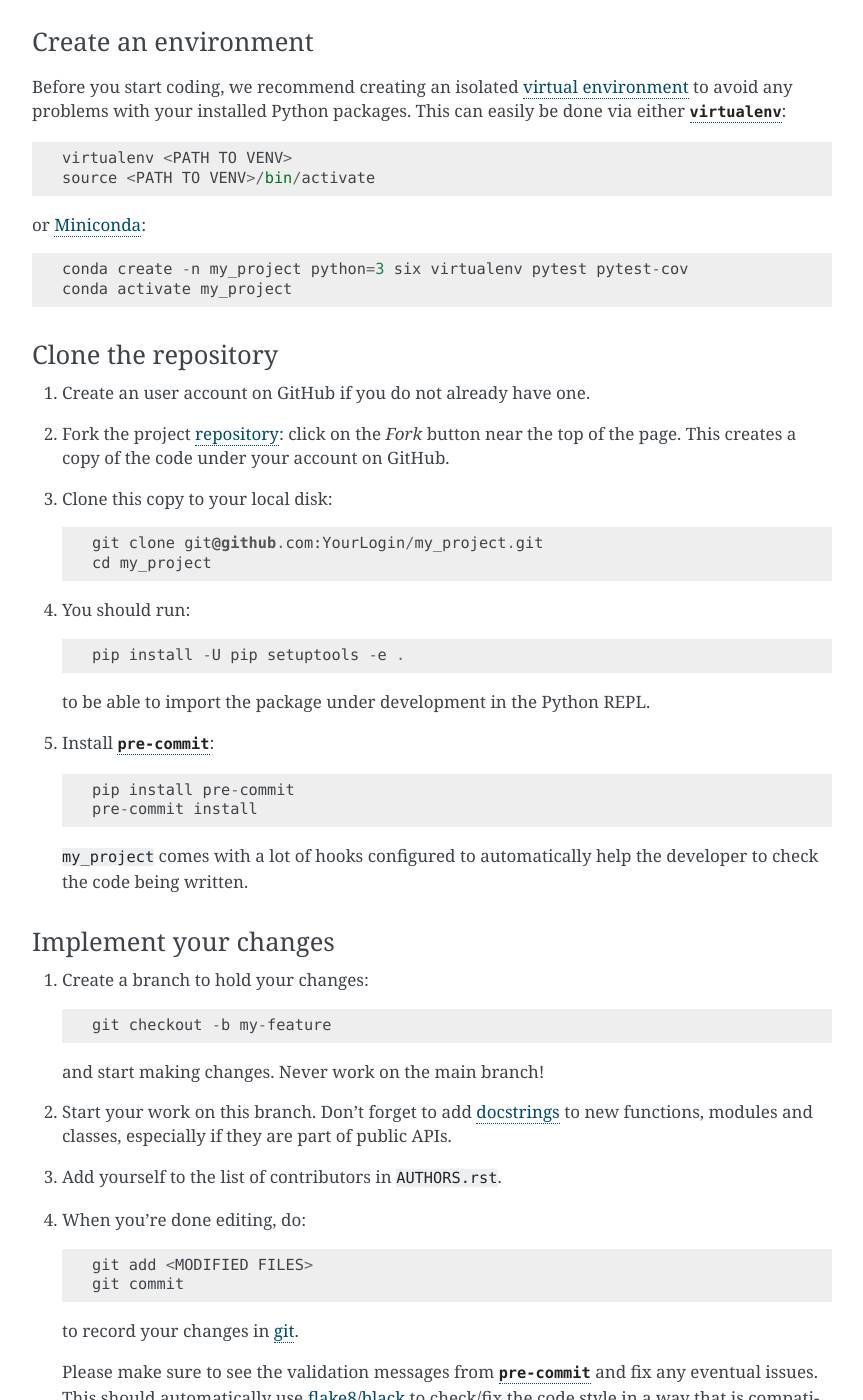
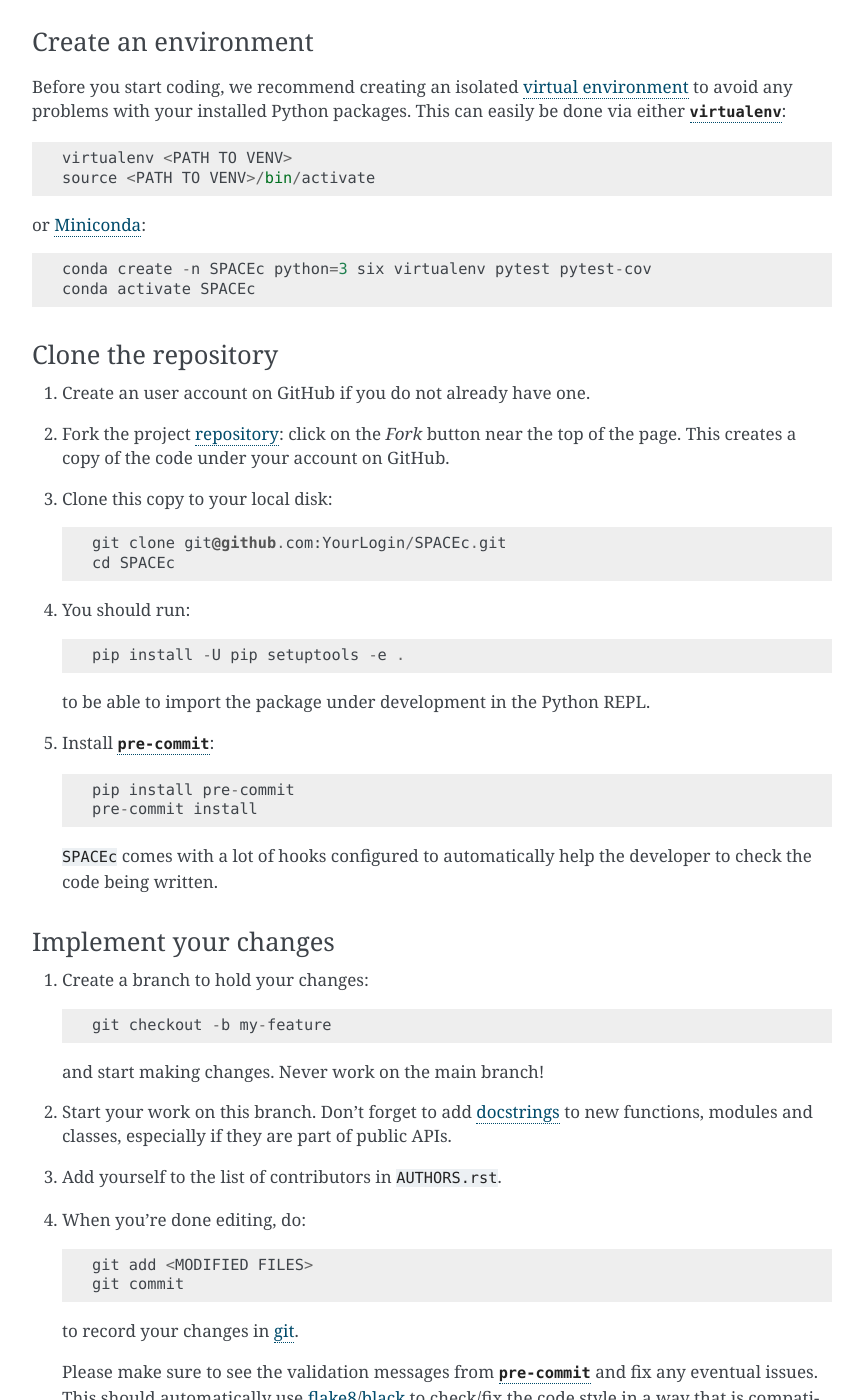
Before and after one commit to yuqiyuqitan/SPACEc, a Sphinx documentation site: the page built from docs/contributing.rst, in a window 1280 px wide and 1400 px high, scrolled down 1403 px. Shown: the whole window, without its empty margins (338-1201 px from the left). Built offline with Sphinx 7.4.7, drawn with Linux system fonts in a browser that asks for light colours; pages that are not in the unit, such as notebooks, are missing from menus; some of the changed text lies outside the part shown.

Commit message:
Prepare docs

```diff
--- a/CONTRIBUTING.rst
+++ b/CONTRIBUTING.rst
@@ -27,7 +27,7 @@
 Contributing
 ============
 
-Welcome to ``my_project`` contributor's guide.
+Welcome to ``SPACEc`` contributor's guide.
 
 This document focuses on getting any potential contributor familiarized
 with the development processes, but `other kinds of contributions`_ are also
@@ -46,7 +46,7 @@ guidelines.
 Issue Reports
 =============
 
-If you experience bugs or general issues with ``my_project``, please have a look
+If you experience bugs or general issues with ``SPACEc``, please have a look
 on the `issue tracker`_. If you don't see anything useful there, please feel
 free to fire an issue report.
 
@@ -65,10 +65,10 @@ you help us to identify the root cause of the issue.
 Documentation Improvements
 ==========================
 
-You can help improve ``my_project`` docs by making them more readable and coherent, or
+You can help improve ``SPACEc`` docs by making them more readable and coherent, or
 by adding missing information and correcting mistakes.
 
-``my_project`` documentation uses Sphinx_ as its main documentation compiler.
+``SPACEc`` documentation uses Sphinx_ as its main documentation compiler.
 This means that the docs are kept in the same repository as the project code, and
 that any documentation update is done in the same way was a code contribution.
 
@@ -80,7 +80,7 @@ that any documentation update is done in the same way was a code contribution.
 
    .. tip::
       Please notice that the `GitHub web interface`_ provides a quick way of
-      propose changes in ``my_project``'s files. While this mechanism can
+      propose changes in ``SPACEc``'s files. While this mechanism can
       be tricky for normal code contributions, it works perfectly fine for
       contributing to the docs, and can be quite handy.
 
@@ -131,8 +131,8 @@ This can easily be done via either |virtualenv|_::
 
 or Miniconda_::
 
-    conda create -n my_project python=3 six virtualenv pytest pytest-cov
-    conda activate my_project
+    conda create -n SPACEc python=3 six virtualenv pytest pytest-cov
+    conda activate SPACEc
 
 Clone the repository
 --------------------
@@ -142,8 +142,8 @@ Clone the repository
    page. This creates a copy of the code under your account on |the repository service|.
 #. Clone this copy to your local disk::
 
-    git clone git@github.com:YourLogin/my_project.git
-    cd my_project
+    git clone git@github.com:YourLogin/SPACEc.git
+    cd SPACEc
 
 #. You should run::
 
@@ -158,7 +158,7 @@ Clone the repository
     pip install pre-commit
     pre-commit install
 
-   ``my_project`` comes with a lot of hooks configured to automatically help the
+   ``SPACEc`` comes with a lot of hooks configured to automatically help the
    developer to check the code being written.
 
 Implement your changes
@@ -285,7 +285,7 @@ Releases
 
 If you are part of the group of maintainers and have correct user permissions
 on PyPI_, the following steps can be used to release a new version for
-``my_project``:
+``SPACEc``:
 
 #. Make sure all unit tests are successful.
 #. Tag the current commit on the main branch with a release tag, e.g., ``v1.2.3``.
@@ -314,8 +314,8 @@ on PyPI_, the following steps can be used to release a new version for
 .. |the repository service| replace:: GitHub
 .. |contribute button| replace:: "Create pull request"
 
-.. _repository: https://github.com/<USERNAME>/my_project
-.. _issue tracker: https://github.com/<USERNAME>/my_project/issues
+.. _repository: https://github.com/<USERNAME>/SPACEc
+.. _issue tracker: https://github.com/<USERNAME>/SPACEc/issues
 .. <-- end -->
 
 
--- a/docs/conf.py
+++ b/docs/conf.py
@@ -34,7 +34,7 @@ except ImportError:
     from sphinx import apidoc
 
 output_dir = os.path.join(__location__, "api")
-module_dir = os.path.join(__location__, "../src/spacescan")
+module_dir = os.path.join(__location__, "../src/spacec")
 try:
     shutil.rmtree(output_dir)
 except FileNotFoundError:
@@ -87,7 +87,7 @@ source_suffix = ".rst"
 master_doc = "index"
 
 # General information about the project.
-project = "my_project"
+project = "spacec"
 copyright = "2023, yuqiyuqitan"
 
 # The version info for the project you're documenting, acts as replacement for
@@ -229,7 +229,7 @@ html_static_path = ["_static"]
 # html_file_suffix = None
 
 # Output file base name for HTML help builder.
-htmlhelp_basename = "my_project-doc"
+htmlhelp_basename = "spacec-doc"
 
 
 # -- Options for LaTeX output ------------------------------------------------
@@ -246,7 +246,7 @@ latex_elements = {
 # Grouping the document tree into LaTeX files. List of tuples
 # (source start file, target name, title, author, documentclass [howto/manual]).
 latex_documents = [
-    ("index", "user_guide.tex", "my_project Documentation", "yuqiyuqitan", "manual")
+    ("index", "user_guide.tex", "SPACEc Documentation", "yuqiyuqitan", "manual")
 ]
 
 # The name of an image file (relative to this directory) to place at the top of
--- a/docs/index.rst
+++ b/docs/index.rst
@@ -1,8 +1,8 @@
 ==========
-my_project
+SPACEc
 ==========
 
-This is the documentation of **my_project**.
+This is the documentation of **SPACEc**.
 
 .. note::
 
--- a/setup.py
+++ b/setup.py
@@ -1,5 +1,5 @@
 """
-    Setup file for my_project.
+    Setup file for SPACEc.
     Use setup.cfg to configure your project.
 
     This file was generated with PyScaffold 4.5.
--- a/src/spacec/__init__.py
+++ b/src/spacec/__init__.py
@@ -8,7 +8,7 @@ else:
 
 try:
     # Change here if project is renamed and does not equal the package name
-    dist_name = "my_project"
+    dist_name = "SPACEc"
     __version__ = version(dist_name)
 except PackageNotFoundError:  # pragma: no cover
     __version__ = "unknown"
```
Also changed, not shown: README.rst (+14 -14 lines), setup.cfg (+6 -5 lines), 1 other file.
